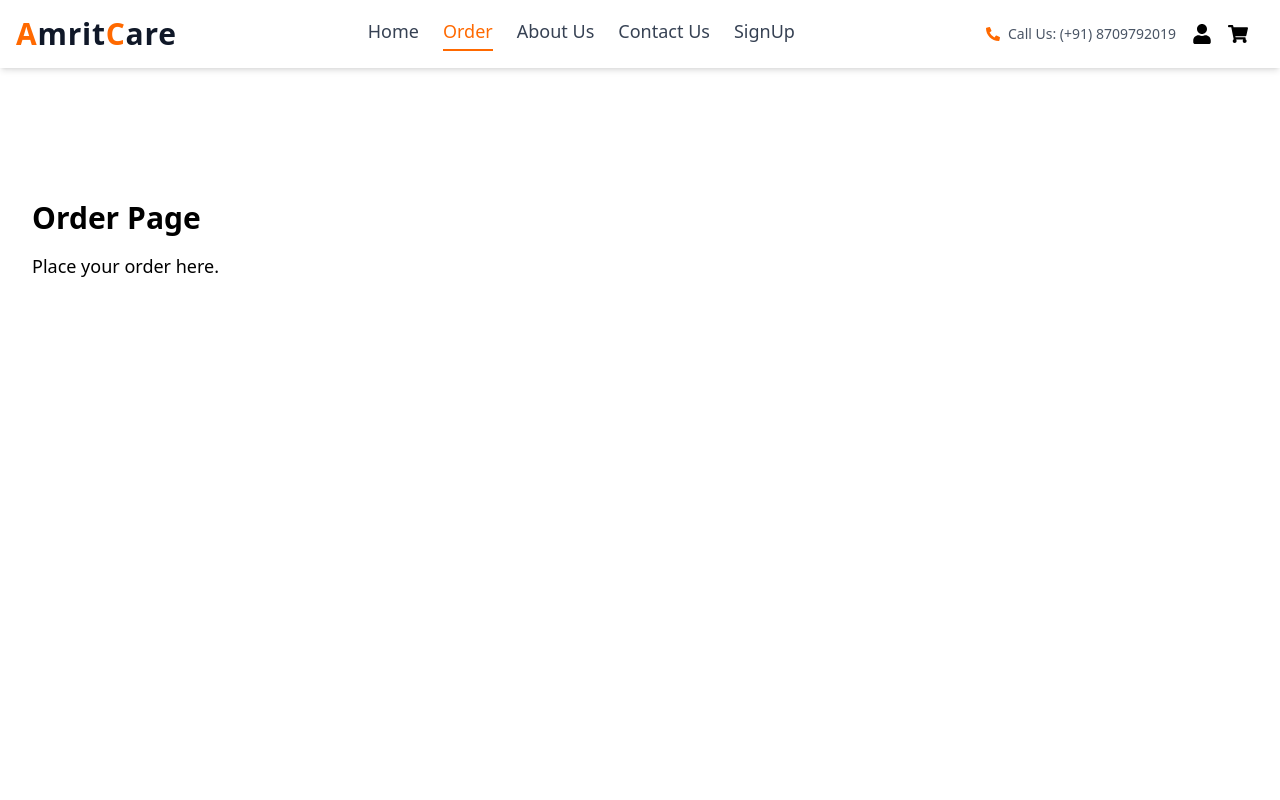
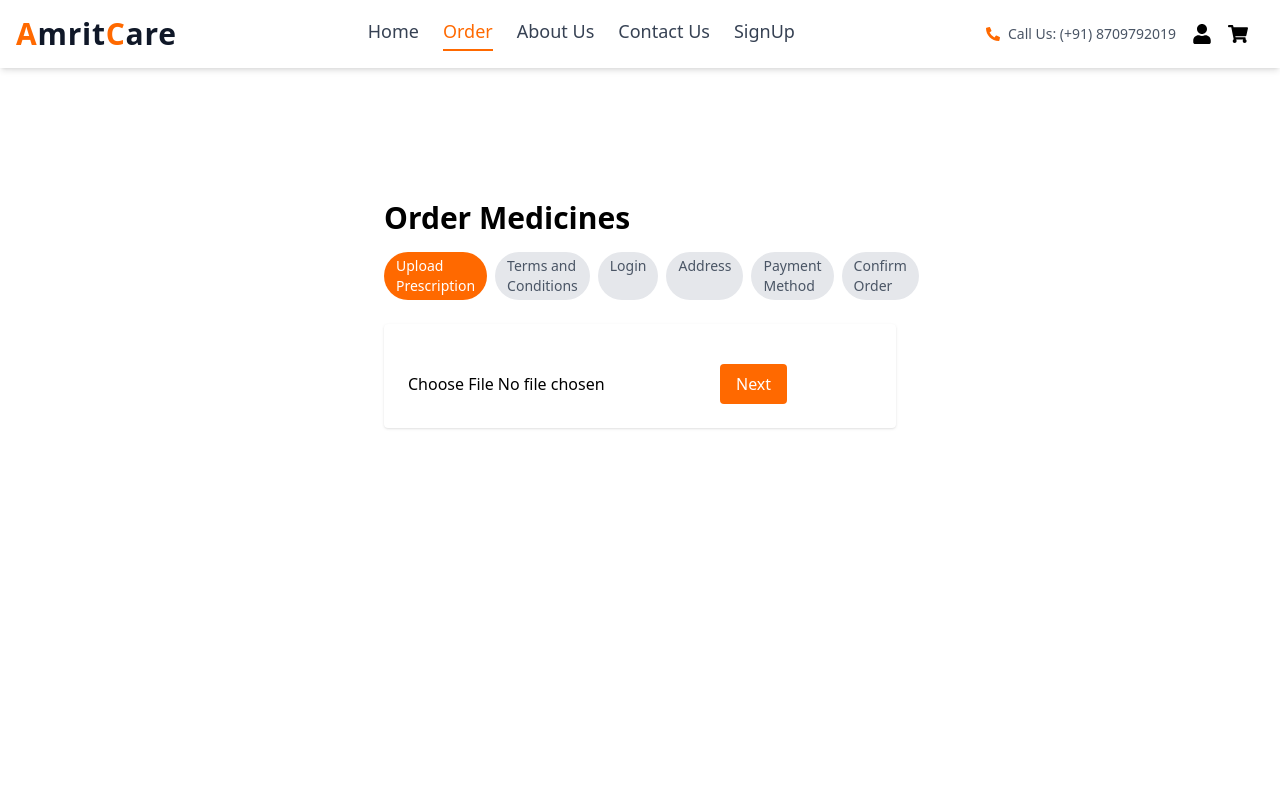
Before and after one commit to Shubham713-lab/Amrit-Care, a React (Vite) app: page /orders in a window 1280 px wide. Shown: the top 800 px of the page. Built offline with nearby package versions, Linux system fonts and the light colour scheme.

Commit message:
feat: Implement multi-step order process with prescription upload, address, and payment options

```diff
--- a/src/pages/Order.jsx
+++ b/src/pages/Order.jsx
@@ -1,10 +1,180 @@
-import React from "react";
+import React, { useState } from "react";
 
 export default function Order() {
+  const [step, setStep] = useState(1);
+  const [prescription, setPrescription] = useState(null);
+  const [accepted, setAccepted] = useState(false);
+  const [loggedIn, setLoggedIn] = useState(false); // Simulate login
+  const [address, setAddress] = useState("");
+  const [payment, setPayment] = useState("");
+  const [confirmed, setConfirmed] = useState(false);
+
+  // Step content
+  const steps = [
+    {
+      title: "Upload Prescription",
+      content: (
+        <div>
+          <input
+            type="file"
+            accept="image/*,.pdf"
+            onChange={e => setPrescription(e.target.files[0])}
+          />
+          {prescription && <p>File: {prescription.name}</p>}
+          <button
+            className="mt-4 px-4 py-2 bg-orange-500 text-white rounded"
+            disabled={!prescription}
+            onClick={() => setStep(step + 1)}
+          >
+            Next
+          </button>
+        </div>
+      ),
+    },
+    {
+      title: "Terms and Conditions",
+      content: (
+        <div>
+          <p>
+            Please accept our <a href="#">Terms and Conditions</a> to proceed.
+          </p>
+          <label className="flex items-center mt-2">
+            <input
+              type="checkbox"
+              checked={accepted}
+              onChange={e => setAccepted(e.target.checked)}
+            />
+            <span className="ml-2">I accept the terms and conditions</span>
+          </label>
+          <button
+            className="mt-4 px-4 py-2 bg-orange-500 text-white rounded"
+            disabled={!accepted}
+            onClick={() => setStep(step + 1)}
+          >
+            Next
+          </button>
+        </div>
+      ),
+    },
+    {
+      title: "Login",
+      content: (
+        <div>
+          {loggedIn ? (
+            <div>
+              <p>You are logged in.</p>
+              <button
+                className="mt-4 px-4 py-2 bg-orange-500 text-white rounded"
+                onClick={() => setStep(step + 1)}
+              >
+                Next
+              </button>
+            </div>
+          ) : (
+            <div>
+              <p>Please login to continue.</p>
+              <button
+                className="mt-4 px-4 py-2 bg-orange-500 text-white rounded"
+                onClick={() => setLoggedIn(true)}
+              >
+                Login
+              </button>
+            </div>
+          )}
+        </div>
+      ),
+    },
+    {
+      title: "Address",
+      content: (
+        <div>
+          <label className="block mb-2">Delivery Address:</label>
+          <input
+            type="text"
+            className="border px-2 py-1 w-full"
+            value={address}
+            onChange={e => setAddress(e.target.value)}
+            placeholder="Enter your address"
+          />
+          <button
+            className="mt-4 px-4 py-2 bg-orange-500 text-white rounded"
+            disabled={!address}
+            onClick={() => setStep(step + 1)}
+          >
+            Next
+          </button>
+        </div>
+      ),
+    },
+    {
+      title: "Payment Method",
+      content: (
+        <div>
+          <label className="block mb-2">Select Payment Method:</label>
+          <select
+            className="border px-2 py-1 w-full"
+            value={payment}
+            onChange={e => setPayment(e.target.value)}
+          >
+            <option value="">Choose...</option>
+            <option value="cod">Cash on Delivery</option>
+            <option value="card">Credit/Debit Card</option>
+            <option value="upi">UPI</option>
+          </select>
+          <button
+            className="mt-4 px-4 py-2 bg-orange-500 text-white rounded"
+            disabled={!payment}
+            onClick={() => setStep(step + 1)}
+          >
+            Next
+          </button>
+        </div>
+      ),
+    },
+    {
+      title: "Confirm Order",
+      content: (
+        <div>
+          <h2 className="text-xl font-bold mb-2">Review & Confirm</h2>
+          <ul className="mb-4">
+            <li>Prescription: {prescription ? prescription.name : "Not uploaded"}</li>
+            <li>Address: {address}</li>
+            <li>Payment: {payment}</li>
+          </ul>
+          <button
+            className="px-4 py-2 bg-green-600 text-white rounded"
+            onClick={() => setConfirmed(true)}
+          >
+            Confirm Order
+          </button>
+          {confirmed && (
+            <p className="mt-4 text-green-700 font-bold">
+              Order placed successfully!
+            </p>
+          )}
+        </div>
+      ),
+    },
+  ];
+
   return (
-    <div className="pt-[100px] px-8">
-      <h1 className="text-3xl font-bold mb-4">Order Page</h1>
-      <p className="text-lg">Place your order here.</p>
+    <div className="max-w-xl mx-auto pt-[100px] px-8">
+      <h1 className="text-3xl font-bold mb-4">Order Medicines</h1>
+      <div className="mb-6 flex space-x-2">
+        {steps.map((s, idx) => (
+          <div
+            key={s.title}
+            className={`px-3 py-1 rounded-full text-sm ${
+              step === idx + 1
+                ? "bg-orange-500 text-white"
+                : "bg-gray-200 text-gray-600"
+            }`}
+          >
+            {s.title}
+          </div>
+        ))}
+      </div>
+      <div className="bg-white p-6 rounded shadow">{steps[step - 1].content}</div>
     </div>
   );
 }
```
